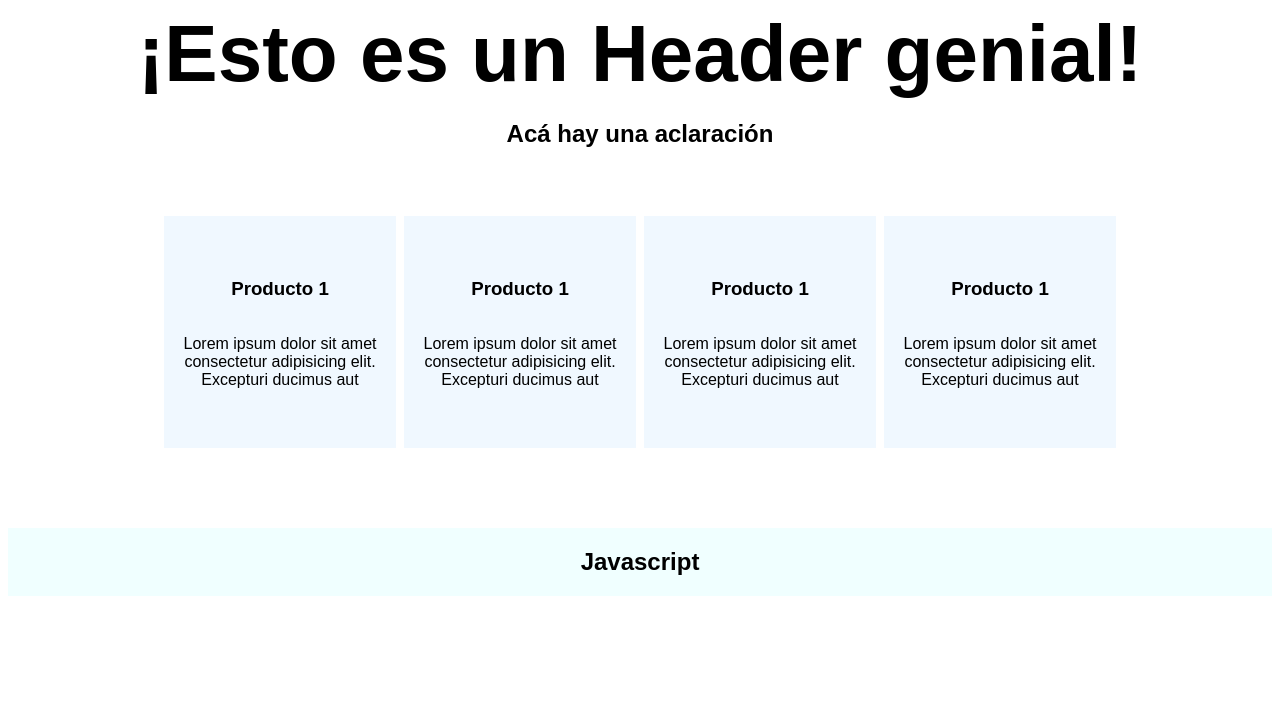
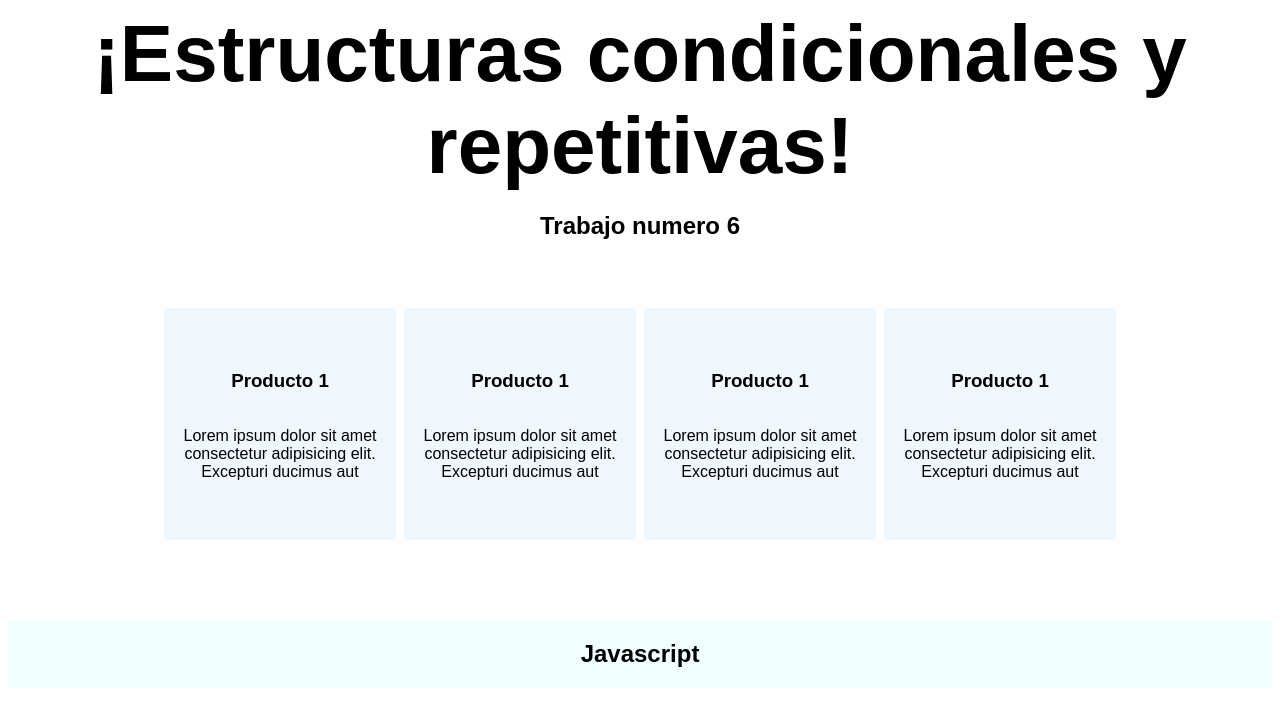
Before and after one commit to tomaspe96/bootcamp-estructuras-condicionales, a plain HTML site: page index.html in a window 1280 px wide. Drawn offline with Linux system fonts and the light colour scheme.

Commit message:
titulo modificado

```diff
--- a/index.html
+++ b/index.html
@@ -10,13 +10,13 @@
     <main>
     <div class="container">
         <div class="main-heading">
-            <h1>¡Esto es un Header genial!</h1>
+            <h1>¡Estructuras condicionales y repetitivas!</h1>
         </div>
     </div>
 
     <div class="container">
         <div class="main-subheading">
-            <h2>Acá hay una aclaración</h2>
+            <h2>Trabajo numero 6</h2>
         </div>
     </div>
 
```
